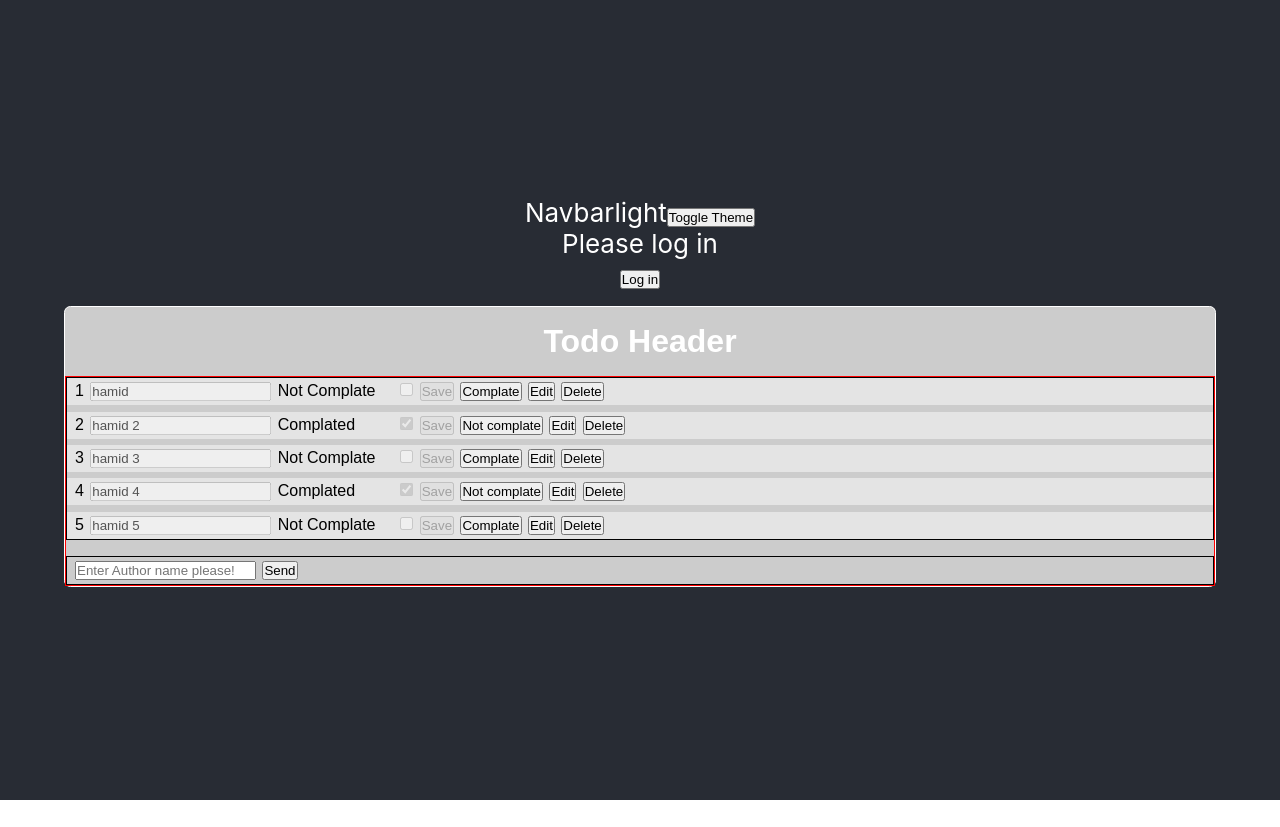
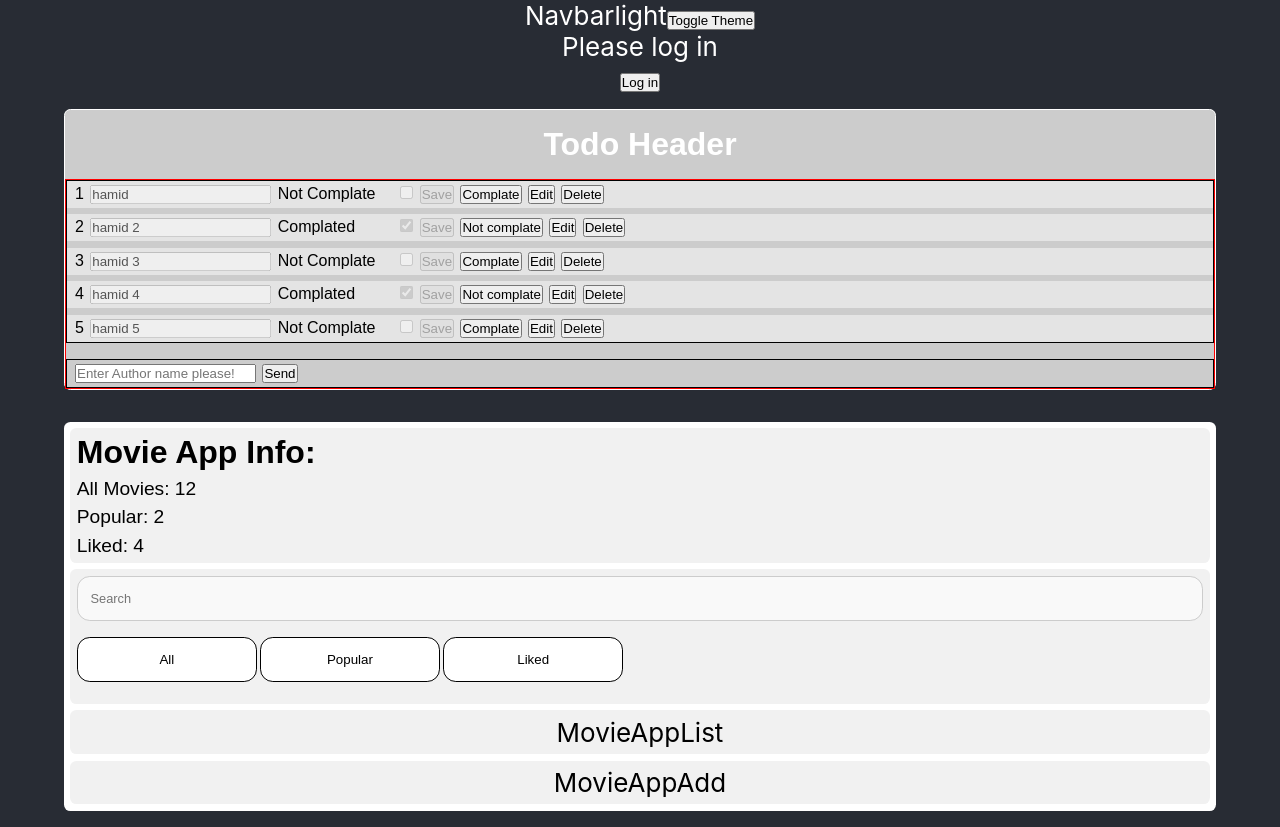
Before and after one commit to HalimjonHalimov/React, a React (Create React App) app: page / in a window 1280 px wide. Before the commit the page ends 800 px from the top, so only its background shows below. Built offline with nearby package versions, Linux system fonts and the light colour scheme.

Commit message:
Todo Second

```diff
--- a/src/App.js
+++ b/src/App.js
@@ -1,22 +1,18 @@
-import { ThemeProvider } from "./context/ThemeProvider";
 import Navbar from "./component/Navbar";
-import { AuthProvider } from "./context/AuthProvider";
 
 import "./App.css";
 import Todo from "./component/Todo";
+import MovieApp from "./component/MovieApp/movie-app";
 
 function App() {
   return (
-    <ThemeProvider>
-      <AuthProvider>
     <div className="App">
       <header className="App-header">
         <Navbar />
         <Todo />
+        <MovieApp />
       </header>
     </div>
-      </AuthProvider>
-    </ThemeProvider>
   );
 }
 
--- /dev/null
+++ b/src/component/MovieApp/index.css
@@ -0,0 +1,96 @@
+.movie-app {
+  width: 90%;
+  height: auto;
+  margin: 1rem auto;
+  padding: 0.4rem;
+  background: #fff;
+  color: #000;
+  border-radius: 0.4rem;
+  display: flex;
+  flex-direction: column;
+  justify-content: flex-start;
+  align-items: center;
+  gap: 0.4rem;
+}
+.movie-app-container {
+  width: 100%;
+  height: auto;
+  padding: 0.4rem;
+  background: #f1f1f1;
+  border-radius: 0.4rem;
+}
+.movie-app-info {
+  width: 100%;
+  height: auto;
+  display: flex;
+  flex-direction: column;
+  justify-content: flex-start;
+  align-items: flex-start;
+  gap: 0.4rem;
+}
+.movie-app-info h2 {
+  font-size: 2rem;
+  font-family: sans-serif;
+  font-weight: 600;
+  text-transform: capitalize;
+}
+.movie-app-info-item {
+  width: 100%;
+  height: auto;
+  display: flex;
+  justify-content: flex-start;
+  align-items: baseline;
+  flex-direction: column;
+  gap: 0.4rem;
+  text-transform: capitalize;
+  font-family: sans-serif;
+  font-size: 1.2rem;
+  font-weight: normal;
+}
+.movie-app-search {
+  width: 100%;
+  height: auto;
+  display: flex;
+  justify-content: center;
+  align-items: center;
+}
+.movie-app-search input {
+  width: 100%;
+  height: 45px;
+  padding: 0 0.8rem;
+  background: #f9f9f9;
+  border: 1px solid #ccc;
+  border-radius: 0.8rem;
+  font-size: 0.8rem;
+  font-family: sans-serif;
+  font-weight: 500;
+  outline: none;
+}
+.movie-app-filter-buttons {
+  width: 100%;
+  height: auto;
+  padding: 1rem 0;
+  display: flex;
+  flex-direction: row;
+  justify-content: flex-start;
+  align-items: baseline;
+  gap: 0.2rem;
+}
+.movie-app-filter-button {
+  width: 180px;
+  height: 45px;
+  background: #fff;
+  border: 1px solid #000;
+  border-radius: 0.8rem;
+  transition: all ease-in-out 0.2s;
+}
+.movie-app-filter-button:hover {
+  background: #7000ff;
+  color: #fff;
+}
+.movie-app-filter-button:active,
+.movie-app-filter-buttons .active {
+  background: #7000ff;
+  color: #fff;
+  opacity: 0.8;
+}
--- /dev/null
+++ b/src/component/MovieApp/movie-app-add.js
@@ -0,0 +1,7 @@
+import React from "react";
+
+const MovieAppAdd = () => {
+  return <div>MovieAppAdd</div>;
+};
+
+export default MovieAppAdd;
--- /dev/null
+++ b/src/component/MovieApp/movie-app-filter.js
@@ -0,0 +1,43 @@
+import React, { useState } from "react";
+
+const button = [
+  {
+    id: 1,
+    category: "All",
+    label: "All",
+  },
+  {
+    id: 2,
+    category: "Popular",
+    label: "Popular",
+  },
+  {
+    id: 3,
+    category: "Liked",
+    label: "Liked",
+  },
+];
+
+const MovieAppFilter = () => {
+  const [active, setActive] = useState(false);
+  return (
+    <div className="movie-app-filter-buttons">
+      {button &&
+        button.map((item) => (
+          <button
+            type="button"
+            key={item.id}
+            className={`${
+              active === true
+                ? "movie-app-filter-button active"
+                : "movie-app-filter-button"
+            }`}
+          >
+            {item.label}
+          </button>
+        ))}
+    </div>
+  );
+};
+
+export default MovieAppFilter;
--- /dev/null
+++ b/src/component/MovieApp/movie-app-info.js
@@ -0,0 +1,15 @@
+import React from "react";
+import './index.css'
+
+const MovieAppInfo = () => {
+  return <div className="movie-app-info">
+    <h2>Movie App Info:</h2>
+    <div className="movie-app-info-item">
+      <div>All Movies: 12</div>
+      <div>Popular: 2</div>
+      <div>Liked: 4</div>
+    </div>
+  </div>;
+};
+
+export default MovieAppInfo;
--- /dev/null
+++ b/src/component/MovieApp/movie-app-list.js
@@ -0,0 +1,7 @@
+import React from "react";
+
+const MovieAppList = () => {
+  return <div>MovieAppList</div>;
+};
+
+export default MovieAppList;
--- /dev/null
+++ b/src/component/MovieApp/movie-app-search.js
@@ -0,0 +1,28 @@
+import React, { useState } from "react";
+
+const MovieAppSearch = () => {
+  const [term, setTern] = useState("");
+
+  const handleChange = (e) => {
+    setTern(e.target.value);
+  };
+  const handleSubmit = (e) => {
+    e.preventDefault();
+    console.log(term);
+  };
+
+  return (
+    <form className="movie-app-search" action="#" onSubmit={handleSubmit}>
+      <input
+        type="text"
+        name=""
+        placeholder="Search"
+        className=""
+        onChange={handleChange}
+        value={term}
+      />
+    </form>
+  );
+};
+
+export default MovieAppSearch;
--- /dev/null
+++ b/src/component/MovieApp/movie-app.js
@@ -0,0 +1,31 @@
+import React from "react";
+import MovieAppInfo from "./movie-app-info";
+import MovieAppSearch from "./movie-app-search";
+import MovieAppFilter from "./movie-app-filter";
+import MovieAppList from "./movie-app-list";
+import MovieAppAdd from "./movie-app-add";
+
+import "./index.css";
+
+const MovieApp = () => {
+  return (
+    <div className="movie-app">
+      <div className="movie-app-container">
+        <MovieAppInfo />
+      </div>
+      <div className="movie-app-container">
+        <MovieAppSearch />
+        <MovieAppFilter />
+      </div>
+      <div className="movie-app-container">
+        <MovieAppList />
+      </div>
+      <div className="movie-app-container">
+        {" "}
+        <MovieAppAdd />
+      </div>
+    </div>
+  );
+};
+
+export default MovieApp;
--- /dev/null
+++ b/src/context/MovieApp.js
@@ -0,0 +1,9 @@
+import { createContext } from "react";
+
+export const MovieAppContext = createContext();
+
+export function MovieAppProvider({ children }) {
+  return (
+    <MovieAppContext.Provider value={{}}>{children}</MovieAppContext.Provider>
+  );
+}
--- a/src/index.js
+++ b/src/index.js
@@ -1,15 +1,23 @@
-import React from 'react';
-import ReactDOM from 'react-dom/client';
-import './index.css';
-import App from './App';
-import reportWebVitals from './reportWebVitals';
+import React from "react";
+import ReactDOM from "react-dom/client";
+import "./index.css";
+import App from "./App";
+import reportWebVitals from "./reportWebVitals";
+import { ThemeProvider } from "./context/ThemeProvider";
+import { AuthProvider } from "./context/AuthProvider";
+import { MovieAppProvider } from "./context/MovieApp";
 
-const root = ReactDOM.createRoot(document.getElementById('root'));
+const root = ReactDOM.createRoot(document.getElementById("root"));
 root.render(
   <React.StrictMode>
-    <App />
+    <ThemeProvider>
+      <AuthProvider>
+        <MovieAppProvider>
+          <App />
+        </MovieAppProvider>
+      </AuthProvider>
+    </ThemeProvider>
   </React.StrictMode>
 );
 
-
 reportWebVitals();
```
Lines whose indentation alone changed are shown as unchanged.
